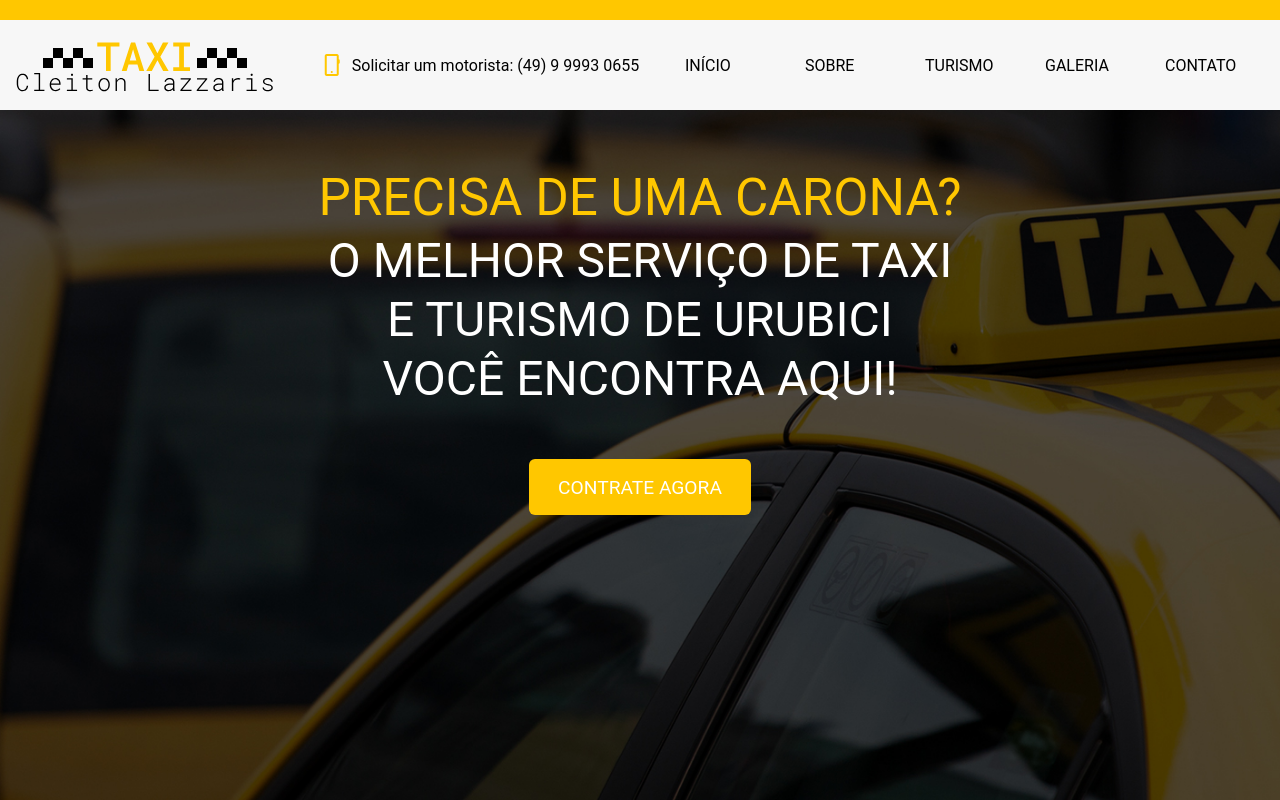
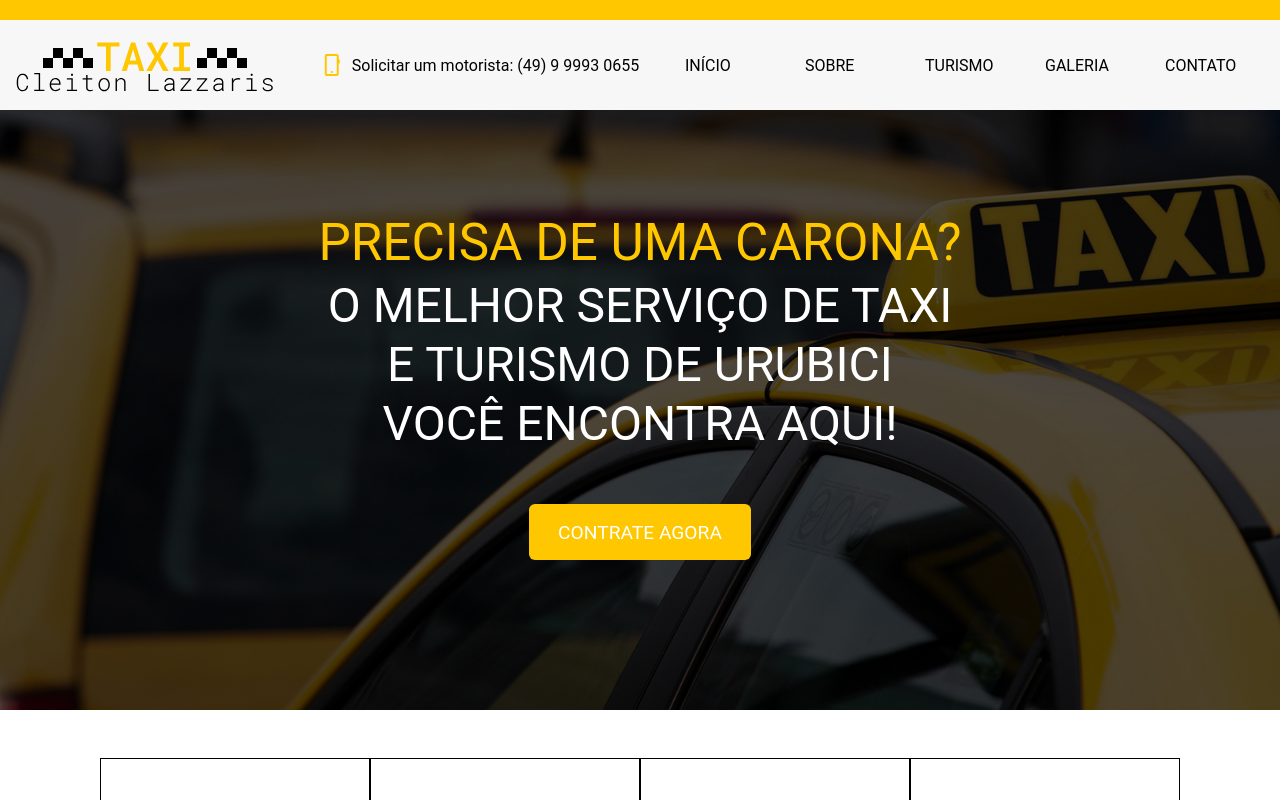
Before and after one commit to elciosava/cleiton, a Vue app: page / in a window 1280 px wide. Shown: the top 800 px of the page. Built offline with nearby package versions, Linux system fonts and the light colour scheme.

Commit message:
barra de rolagem

```diff
--- a/src/App.vue
+++ b/src/App.vue
@@ -21,4 +21,7 @@ import SobreComponente from './components/sobre_componente.vue';
     box-sizing: border-box;
     font-family: 'Roboto';
   }
+  ::-webkit-scrollbar {
+    width: 1px; /* largura da barra de rolagem */
+  }
 </style>
--- a/src/components/inicio_componente.vue
+++ b/src/components/inicio_componente.vue
@@ -35,7 +35,7 @@
 <style scoped>
     #container{
         background-image: url("../assets/imagem/fundo_inicio.jpg");
-        height: calc(100vh - 110px);
+        height: calc(100vh - 200px);
         background-repeat: no-repeat;
         background-size: cover;
         background-position: center;
@@ -44,7 +44,8 @@
         justify-content: center;
         flex-direction: column;
         align-content: center;
-        padding-bottom: 230px;
+        padding-bottom: 100px;
+        padding-top: 50px;
     }
     .texto_amarelo{
         color: #FFC700;
```
